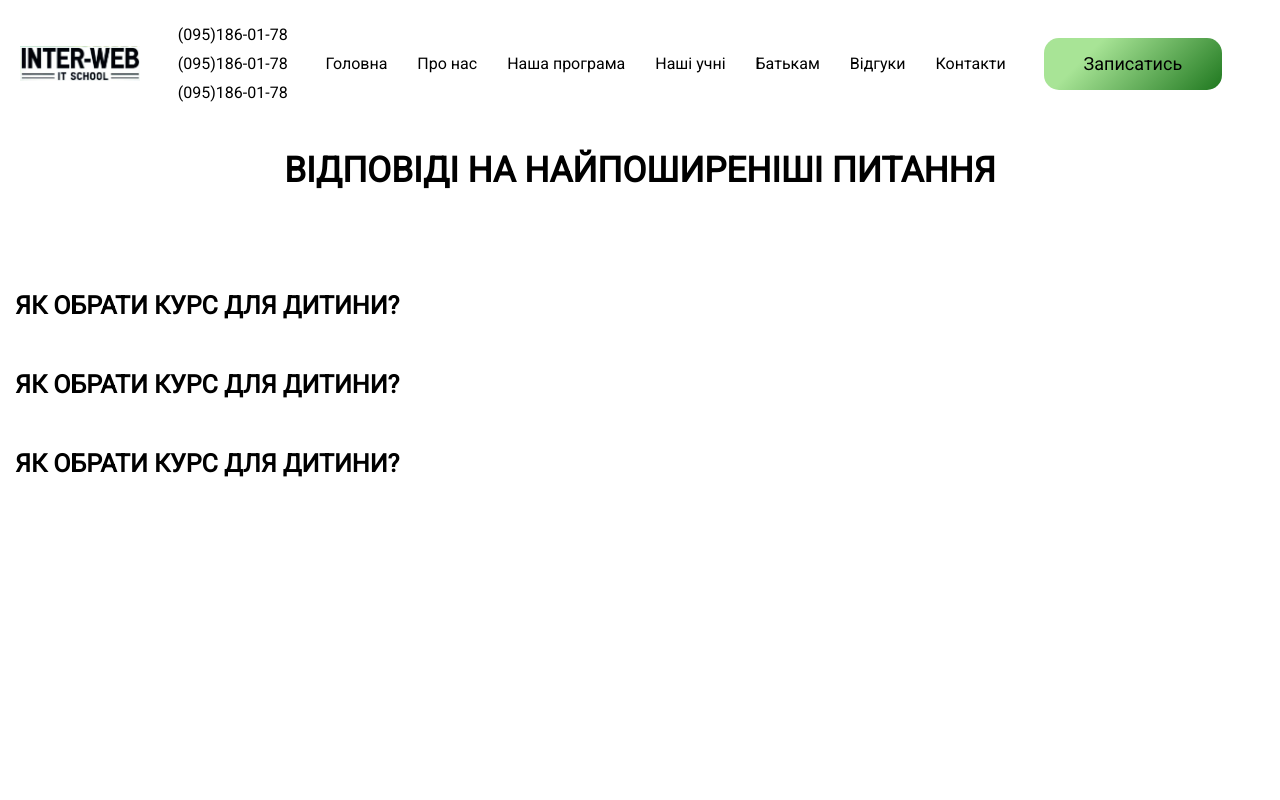
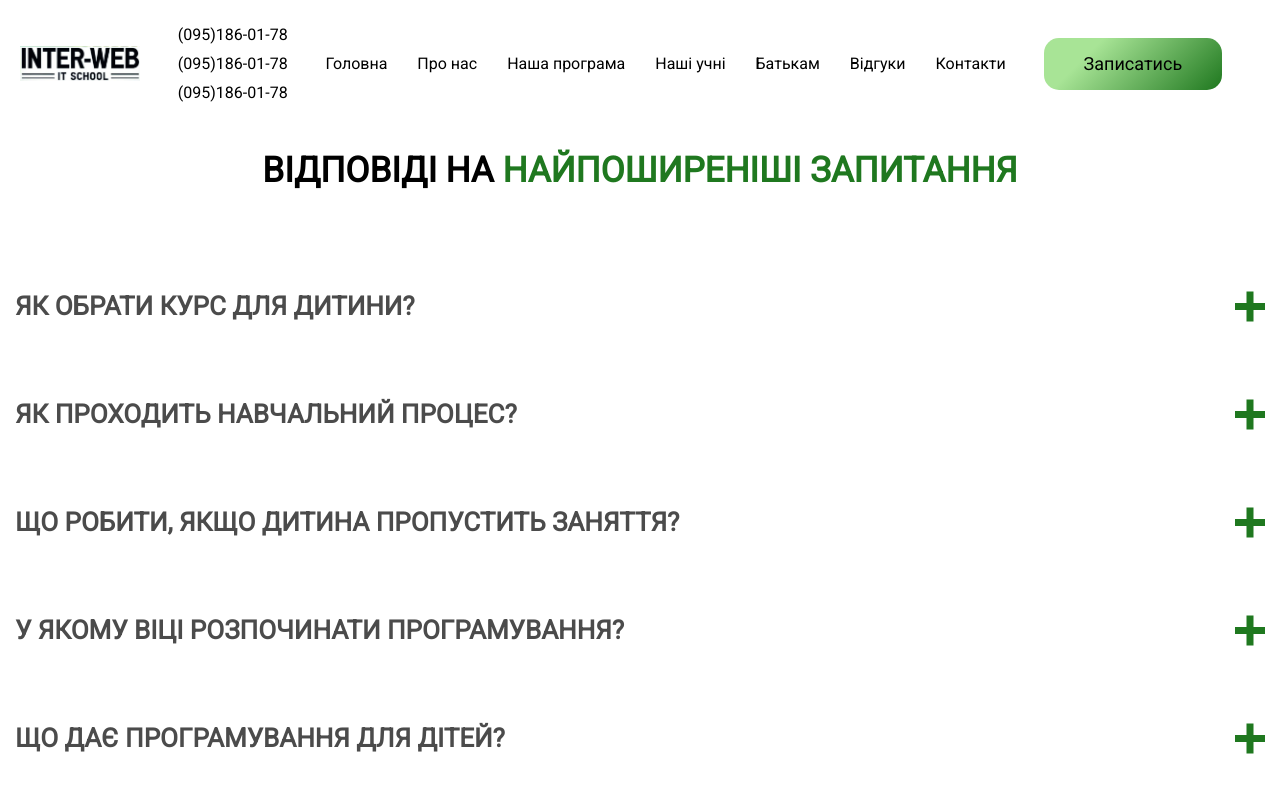
Before and after one commit to Alexandrovich99Egor/inter-web-site, a React (Create React App) app in the folder front/: page /program in a window 1280 px wide. Shown: the top 800 px of the page. Built offline with nearby package versions, Linux system fonts and the light colour scheme.

Commit message:
add accordion 24.11

```diff
--- a/front/src/component/section-our-program/our-program.jsx
+++ b/front/src/component/section-our-program/our-program.jsx
@@ -3,20 +3,52 @@ import Header from "../header/header";
 import Footer from "../footer/footer"
 import './our-program.scss';
 import { data } from '../data/data';
+import Crosshair from '../image/modal-crosshair.png';
 
 
 function OurProgram() {
+    const [rotate, setRotate] = useState(false);
+    const [rotate1, setRotate1] = useState(false);
+    const [rotate2, setRotate2] = useState(false);
+    const [rotate3, setRotate3] = useState(false);
+    const [rotate4, setRotate4] = useState(false);
+    const [rotate5, setRotate5] = useState(false);
+
     const [open, setOpen] = useState(false);
+    const [open1, setOpen1] = useState(false);
     const [open2, setOpen2] = useState(false);
     const [open3, setOpen3] = useState(false);
+    const [open4, setOpen4] = useState(false);
+    const [open5, setOpen5] = useState(false);
+
     const openClick = () => {
         setOpen(!open)
+        setRotate(!rotate)
     };
+
+    const openClick1 = () => {
+        setOpen1(!open1)
+        setRotate1(!rotate1)
+    };
+
     const openClick2 = () => {
         setOpen2(!open2)
+        setRotate2(!rotate2)
     };
+
     const openClick3 = () => {
         setOpen3(!open3)
+        setRotate3(!rotate3)
+    };
+
+    const openClick4 = () => {
+        setOpen4(!open4)
+        setRotate4(!rotate4)
+    };
+
+    const openClick5 = () => {
+        setOpen5(!open5)
+        setRotate5(!rotate5)
     };
 
 
@@ -26,40 +58,84 @@ function OurProgram() {
         <section className="our-program" >
             <div className="container our-program__container ">
                 <h3 className="title">
-                    ВІДПОВІДІ НА НАЙПОШИРЕНІШІ ПИТАННЯ
+                    ВІДПОВІДІ НА <span>НАЙПОШИРЕНІШІ ЗАПИТАННЯ</span>
                 </h3>
                 <div className="our-program__tab">
                     <div className="tab-content">
-                        <span>
-                            <p onClick={openClick}>
+                        <div onClick={openClick} className="tab-text">
+                            <p className="tab-title">
                                 ЯК ОБРАТИ КУРС ДЛЯ ДИТИНИ?
                             </p>
-                        </span>
+                            <div className={`tabs-crasshair ${rotate ? 'rotate' : ''}`}>
+                                <span></span>
+                                <span></span>
+                            </div>
+                        </div>
                         <div className={`tabs-content-hide ${open ? 'visible' : ''}`}>
                             Напрямів в IT так багато, що іноді голова йде обертом. Однак є й гарна новина — знайти себе в IT може кожен, незалежно від інтересів, складу розуму та рівня знань. Найпростіший спосіб обрати курс — запитати, чим хоче займатися підліток. Але якщо школяр часто змінює інтереси, варто розпочати з профорієнтації. Ви можете пройти тест самостійно або записатися на безоплатну консультацію з викладачем GoITeens. Досвідчений педагог допоможе підібрати оптимальний курс, який задовольнить потреби вашої дитини та розкриє її потенціал.
                         </div>
+
                     </div>
                     <div className="tab-content">
-                        <span>
-                            <p onClick={openClick2}>
-                                ЯК ОБРАТИ КУРС ДЛЯ ДИТИНИ?
+                        <div onClick={openClick1} className="tab-text">
+                            <p className="tab-title">
+                                ЯК ПРОХОДИТЬ НАВЧАЛЬНИЙ ПРОЦЕС?
                             </p>
-                        </span>
-                        <p className={`tabs-content-hide ${open2 ? 'visible' : ''}`}>
-                            Напрямів в IT так багато, що іноді голова йде обертом. Однак є й гарна новина — знайти себе в IT може кожен, незалежно від інтересів, складу розуму та рівня знань. Найпростіший спосіб обрати курс — запитати, чим хоче займатися підліток. Але якщо школяр часто змінює інтереси, варто розпочати з профорієнтації. Ви можете пройти тест самостійно або записатися на безоплатну консультацію з викладачем GoITeens. Досвідчений педагог допоможе підібрати оптимальний курс, який задовольнить потреби вашої дитини та розкриє її потенціал.
-                        </p>
+                            <div className={`tabs-crasshair ${rotate1 ? 'rotate' : ''}`}>
+                                <span></span>
+                                <span></span>
+                            </div>
+                        </div>
+                        <div className={`tabs-content-hide ${open1 ? 'visible' : ''}`}>
+                            Навчання відбувається онлайн — в особистому онлайн-кабінеті. Заняття з викладачем проходят за встановленим розкладом. На уроках учні 10% часу вивчають теоретичну базу нової теми, 70% часу займаються практикою та закріплюють отримані знання, 20% часу розбирають домашні завдання з минулого уроку. Записи уроків, матеріали та домашні завдання знаходяться в особистому кабінеті та доступні 24/7. Протягом курсу діти працюють над груповими та особистими проєктами, вчаться працювати в команді, розподіляти та виконувати задачі, презентувати свої ідеї та розв’язувати проблеми. Підсумкові та випускні проєкти потрапляють у портфоліо
+                        </div>
+
                     </div>
                     <div className="tab-content">
-                        <span>
-                            <p onClick={openClick3} >
-                                ЯК ОБРАТИ КУРС ДЛЯ ДИТИНИ?
+                        <div onClick={openClick3} className="tab-text">
+                            <p className="tab-title">
+                                ЩО РОБИТИ, ЯКЩО ДИТИНА ПРОПУСТИТЬ ЗАНЯТТЯ?
                             </p>
-                        </span>
+                            <div className={`tabs-crasshair ${rotate3 ? 'rotate' : ''}`}>
+                                <span></span>
+                                <span></span>
+                            </div>
+                        </div>
                         <div className={`tabs-content-hide ${open3 ? 'visible' : ''}`}>
-                            Напрямів в IT так багато, що іноді голова йде обертом. Однак є й гарна новина — знайти себе в IT може кожен, незалежно від інтересів, складу розуму та рівня знань. Найпростіший спосіб обрати курс — запитати, чим хоче займатися підліток. Але якщо школяр часто змінює інтереси, варто розпочати з профорієнтації. Ви можете пройти тест самостійно або записатися на безоплатну консультацію з викладачем GoITeens. Досвідчений педагог допоможе підібрати оптимальний курс, який задовольнить потреби вашої дитини та розкриє її потенціал.
+                            Пропущений матеріал учень може опрацювати у власному онлайн-кабінеті, де доступні записи уроків, матеріали курсу та домашні завдання. Якщо школяр пропустить понад два тижні занять з поважної причини, ви можете замовити індивідуальну консультацію з викладачем, який допоможе розібрати пропущені теми. Ви також можете скористатися опцією “заморозки” курсу терміном до двох місяців. Після відновлення навчання учень продовжить опанування програми з того моменту, на якому зупинився, однак з іншою групою.
                         </div>
+
                     </div>
+                    <div className="tab-content">
+                        <div onClick={openClick4} className="tab-text">
+                            <p className="tab-title">
+                                У ЯКОМУ ВІЦІ РОЗПОЧИНАТИ ПРОГРАМУВАННЯ?
+                            </p>
+                            <div className={`tabs-crasshair ${rotate4 ? 'rotate' : ''}`}>
+                                <span></span>
+                                <span></span>
+                            </div>
+                        </div>
+                        <div className={`tabs-content-hide ${open4 ? 'visible' : ''}`}>
+                            Дослідники Мічиганського університету, рекомендують введення програмування в освітній процес якомога раніше. Вони з’ясували, що діти у віці 4-7 років можуть легко засвоювати основи програмування через графічні інтерфейси та ігрові методики. У віці 8-10 років діти вже можуть успішно опанувати окремі мови програмування. Дослідник Мітчелл Резнік також вважає, що раннє вивчення програмування сприяє розвитку творчості та інноваційного мислення у дітей.
+                        </div>
 
+                    </div>
+                    <div className="tab-content">
+                        <div onClick={openClick5} className="tab-text">
+                            <p className="tab-title">
+                                ЩО ДАЄ ПРОГРАМУВАННЯ ДЛЯ ДІТЕЙ?
+                            </p>
+                            <div className={`tabs-crasshair ${rotate5 ? 'rotate' : ''}`}>
+                                <span></span>
+                                <span></span>
+                            </div>
+                        </div>
+                        <div className={`tabs-content-hide ${open5 ? 'visible' : ''}`}>
+                            Програмування — це навичка майбутнього, яка відкриває широкі можливості для успішної кар’єри в будь-якій технологічній сфері. Вивчення програмування в дитинстві сприяє розвитку логічного, критичного, аналітичного та креативного мислення, кращому розумінню причинно-наслідкових зв’язків, прокачує знання точних наук, англійської мови та інтелекту в цілому. Курси програмування — не просто уроки інформатики для “загального розвитку”, як у школі. Це глибоке занурення у сферу IT з цікавими практичними завданнями та конкретним результатом.
+                        </div>
+
+                    </div>
                 </div>
             </div>
         </section>
--- a/front/src/component/section-our-program/our-program.scss
+++ b/front/src/component/section-our-program/our-program.scss
@@ -9,6 +9,10 @@
         .title {
             text-align: center;
             font-size: 35px;
+
+            span {
+                color: $ColorGreen;
+            }
         }
 
 
@@ -21,21 +25,62 @@
         .tab-content {
             margin-top: 50px;
 
-            span {
-                p {
-                    font-size: 25px;
-                    font-weight: 800;
-                    margin-bottom: 20px;
+            .tab-text {
+                display: flex;
+                align-items: center;
+                justify-content: space-between;
+                cursor: pointer;
+                margin-bottom: 20px;
+
+                .tabs-crasshair {
+                    display: flex;
+                    flex-direction: column;
+                    gap: 10px;
+                    transition: all 1s;
+
+                    :first-child {
+                        display: block;
+                        background-color: $ColorGreen;
+                        width: 30px;
+                        height: 7px;
+
+                    }
+
+                    :nth-child(2) {
+                        display: block;
+                        background-color: $ColorGreen;
+                        width: 30px;
+                        height: 7px;
+                        transform: rotate(90deg);
+                        position: absolute;
+
+                    }
+                }
+
+            }
+
+            .tab-title {
+                cursor: pointer;
+                font-size: 26px;
+                font-weight: 800;
+                opacity: 0.7;
+
+                &:hover {
+                    opacity: 1;
+                    transition: all 0.5s;
                 }
             }
 
+
             .tabs-content-hide {
                 font-size: 20px;
-                padding: 50px 10px;
-                background-color: $ColorGrey;
-                display: none;
-                transition: 1s;
-                border-bottom: 10px solid $ColorGreen;
+                padding: 0 10px;
+                max-height: 0;
+                overflow: hidden;
+                transition: max-height 1s ease, padding 0.5s ease;
+                border-bottom: 8px solid $ColorGreen;
+                opacity: 0;
+                transition: all 1s;
             }
 
 
@@ -45,5 +90,14 @@
 }
 
 .visible {
-    display: block !important;
+    max-height: 600px !important;
+    padding: 50px 10px !important;
+    overflow: visible !important;
+    background-color: #EBE6FA;
+    opacity: 1 !important;
 }
+
+.rotate {
+    transform: rotate(45deg) !important;
+    transition: all 1s;
+}
```
